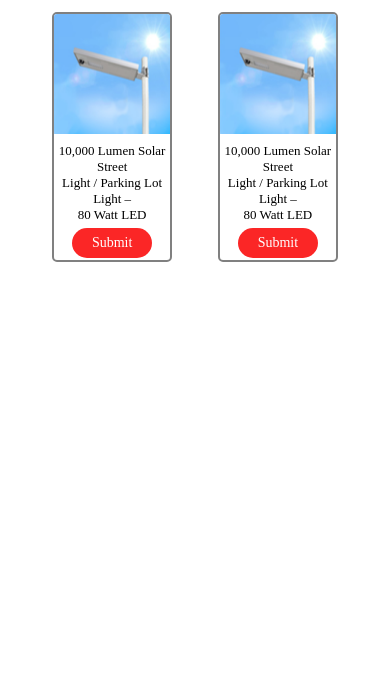
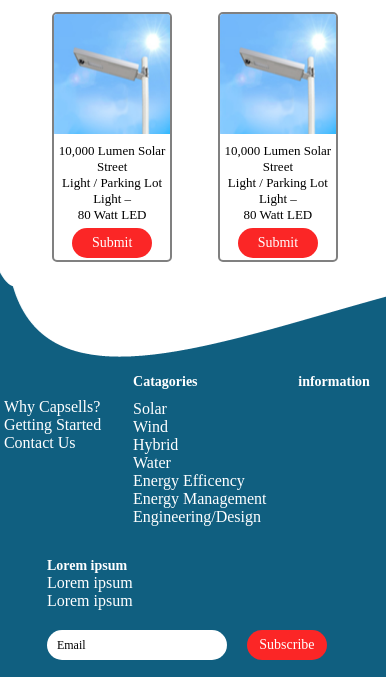
Before and after one commit to abdulmoizquddus/capsells_webpage, a plain HTML site: page index.html in a window 390 px wide. Shown: the part 2360-3037 px from the top of the page. Before the commit the page ends 2742 px from the top, so only its background shows below. Drawn offline with Linux system fonts and the light colour scheme.

Commit message:
Checking 3rd Page
Third Page Checking

```diff
--- a/index.html
+++ b/index.html
@@ -189,7 +189,7 @@
                 <div>
                    <h6>information</h6>
                 </div>
-                <div>
+                <div id="div_lorem">
                     <h6>Lorem ipsum</h6>
                     Lorem ipsum <br>
                     Lorem ipsum <br>
--- a/styles.css
+++ b/styles.css
@@ -107,7 +107,7 @@ h6 {
   left: -20px;
   background: url(skins/subtraction_2.png);
   width: 102%;
-  height: 300px;
+  min-height: 300px;
 }
 #secondpageupperdiv {
   margin-top: 150px;
@@ -226,6 +226,7 @@ nav {
   height: 0px;
   width: 0px;
 }
+nav > ul,
 #chkbox,
 #chkbtn {
   display: none;
@@ -256,9 +257,6 @@ nav {
     height: 50px;
     width: 100%;
   }
-  #thirdpage {
-    display: none;
-  }
   #navbar ul {
     display: none;
   }
@@ -269,6 +267,7 @@ nav {
     transition: 0.3s;
   }
   nav ul {
+    display: block;
     color: white;
     list-style-type: none;
     background-color: rgba(16, 95, 128, 255);
@@ -364,6 +363,7 @@ nav {
     font-size: 14px;
   }
   #secondpage {
+    max-height: 1800px;
     width: 100%;
     position: relative;
     top: -120px;
@@ -426,4 +426,29 @@ nav {
     height: 120px;
     width: 120px;
   }
+  #thirdpage {
+    padding-top: 80px;
+    background: url(skins/subtraction_2.png);
+    max-height: 600px;
+    position: relative;
+    top: -120px;
+    left: -12px;
+  }
+  #footer {
+    display: flex;
+    flex-wrap: wrap;
+    justify-content: center;
+    align-items: center;
+    margin: 0px;
+  }
+  #lorem > .button {
+    margin-top: 20px;
+  }
+  #footer > div {
+    margin: auto;
+    margin-top: 20px;
+  }
+  /* #div_lorem {
+      margin-left: 20px;
+    } */
 }
```
